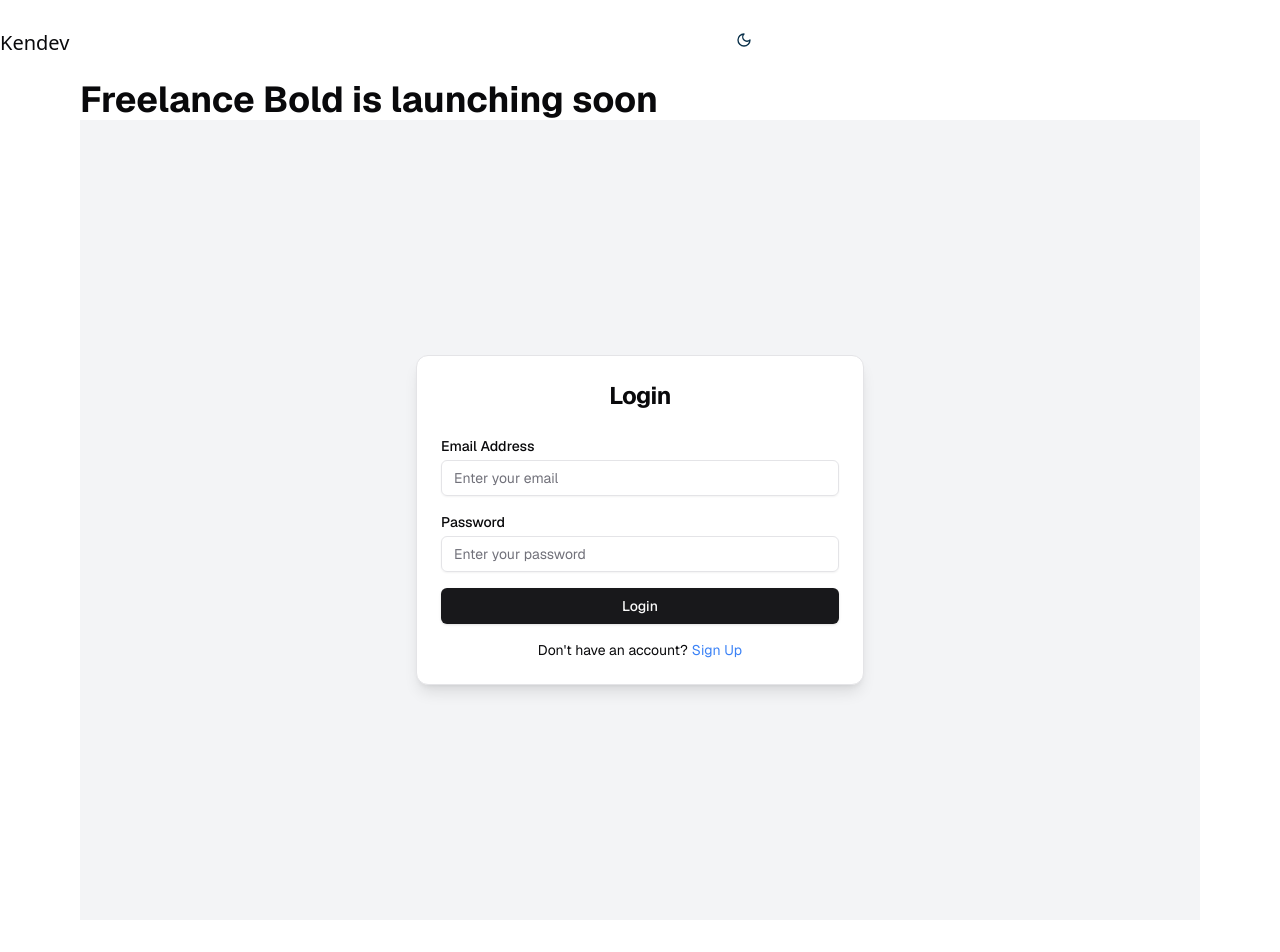
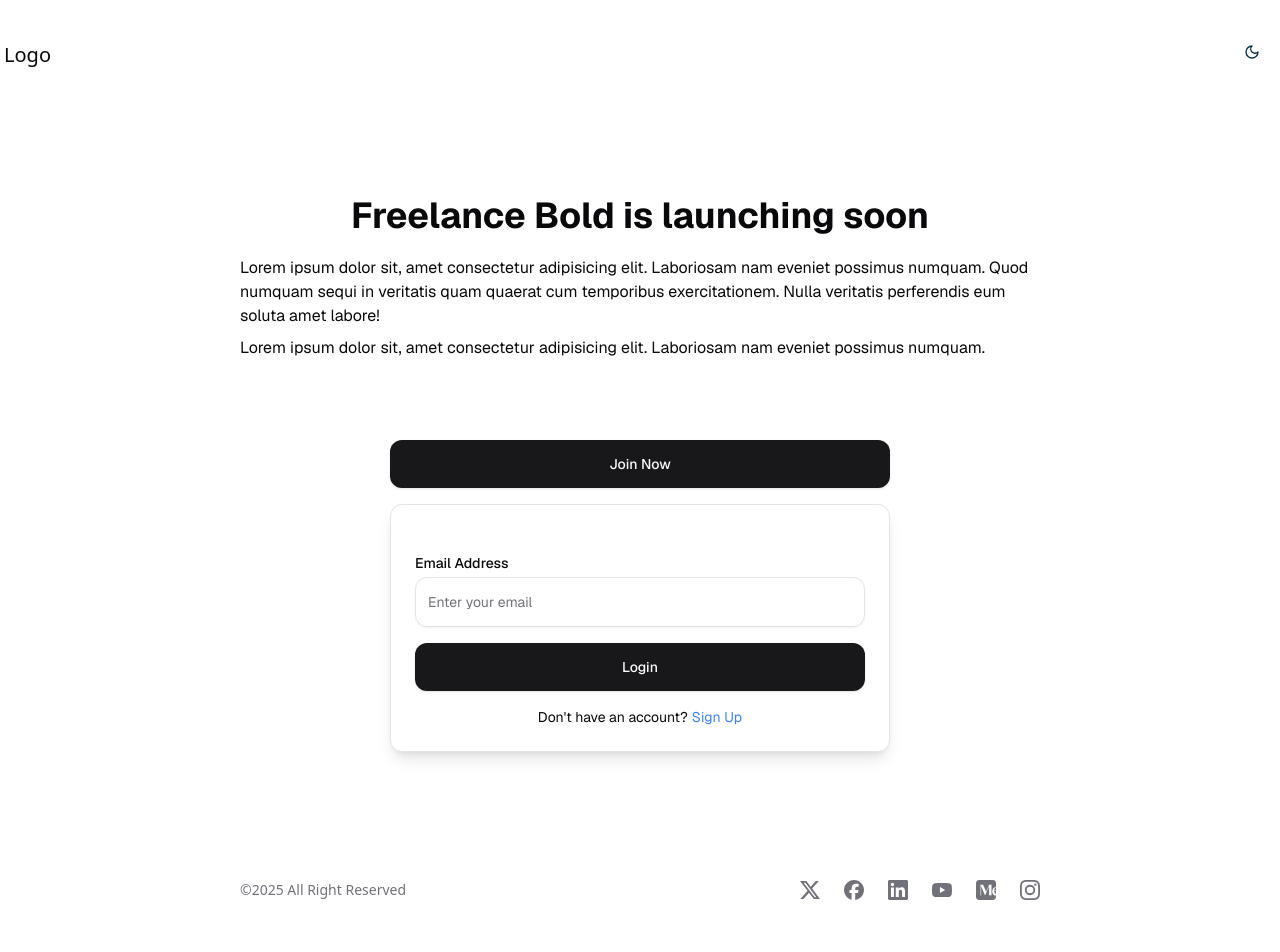
Before and after one commit to gitkarasune/HealGenix, a Next.js app: page / in a window 1280 px wide. Shown: the top 952 px of the page. Built offline with nearby package versions, Linux system fonts and the light colour scheme.

Commit message:
added more

```diff
--- a/components/footer.tsx
+++ b/components/footer.tsx
@@ -1,47 +1,82 @@
-import { FaGithub, FaLinkedinIn } from 'react-icons/fa'
-import { SiX } from 'react-icons/si'
+import {
+  SiLinkedin,
+  SiX,
+  SiFacebook,
+  SiInstagram,
+  SiYoutube,
+  SiMedium,
+} from "react-icons/si";
 
 export default function Footer() {
   return (
-    <footer className='py-8 roboto'>
-      <div className='container max-w-3xl'>
-        <div className='md:flex md:items-center md:justify-between'>
-          <div className='flex justify-center space-x-6 md:order-2'>
-          <a
-              href='https://linkedin.com/in/sune-kara'
-              target='_blank'
-              rel='noreferrer noopener'
-              className='text-muted-foreground hover:text-foreground'
+    <footer className="py-8">
+      <div className="container max-w-[800px] mx-auto">
+        <div className="md:flex md:items-center md:justify-between md:flex-row-reverse">
+          <div className="flex justify-center space-x-6 md:order-2">
+            <a
+              href="https://x.com"
+              target="_blank"
+              rel="noreferrer noopener"
+              className="text-muted-foreground hover:text-foreground"
             >
-              <span className='sr-only'>Linkedin</span>
-              <FaLinkedinIn aria-hidden='true' className='h-5 w-5' />
+              <span className="sr-only">X</span>
+              <SiX aria-hidden="true" className="h-5 w-5" />
             </a>
             <a
-              href='https://github.com/gitkarasune'
-              target='_blank'
-              rel='noreferrer noopener'
-              className='text-muted-foreground hover:text-foreground'
+              href="https://web.facebook.com"
+              target="_blank"
+              rel="noreferrer noopener"
+              className="text-muted-foreground hover:text-foreground"
             >
-              <span className='sr-only'>Github</span>
-              <FaGithub aria-hidden='true' className='h-5 w-5' />
+              <span className="sr-only">Facebook</span>
+              <SiFacebook aria-hidden="true" className="h-5 w-5" />
             </a>
             <a
-              href='https://x.com/_kendev'
-              target='_blank'
-              rel='noreferrer noopener'
-              className='text-muted-foreground hover:text-foreground'
+              href="https://linkedin.com/in"
+              target="_blank"
+              rel="noreferrer noopener"
+              className="text-muted-foreground hover:text-foreground"
             >
-              <span className='sr-only'>X</span>
-              <SiX aria-hidden='true' className='h-5 w-5' />
+              <span className="sr-only">Linkedin</span>
+              <SiLinkedin aria-hidden="true" className="h-5 w-5" />
             </a>
+            <a
+              href="https://youtube.com"
+              target="_blank"
+              rel="noreferrer noopener"
+              className="text-muted-foreground hover:text-foreground"
+            >
+              <span className="sr-only">Youtube</span>
+              <SiYoutube aria-hidden="true" className="h-5 w-5" />
+            </a>
+            <a
+              href="https://medium.dev"
+              target="_blank"
+              rel="noreferrer noopener"
+              className="text-muted-foreground hover:text-foreground"
+            >
+              <span className="sr-only">Medium</span>
+              <SiMedium aria-hidden="true" className="h-5 w-5" />
+            </a>
+            <a
+              href="https://instagram.com"
+              target="_blank"
+              rel="noreferrer noopener"
+              className="text-muted-foreground hover:text-foreground"
+            >
+              <span className="sr-only">Instgram</span>
+              <SiInstagram aria-hidden="true" className="h-5 w-5" />
+            </a>
+
           </div>
-          <div className='mt-8 md:order-11 md:mt-0'>
-            <p className='text-center text-sm leading-5 text-muted-foreground'>
-              &copy; {new Date().getFullYear()} <span className="kendev">KenDev</span>
+          <div className="mt-8 md:order-11 md:mt-0">
+            <p className="text-center text-sm leading-5 text-muted-foreground">
+              &copy;{new Date().getFullYear()}{" "}
+              <span>All Right Reserved</span>
             </p>
           </div>
         </div>
       </div>
     </footer>
-  )
+  );
 }
--- a/components/form.tsx
+++ b/components/form.tsx
@@ -13,30 +13,22 @@ const AuthForm = () => {
     };
 
     return (
-        <div className="min-h-screen flex items-center justify-center bg-gray-100 p-4">
-            <Card className="w-full max-w-md shadow-lg">
-                <CardHeader>
-                    <CardTitle className="text-2xl font-bold text-center">
-                        {isLogin ? "Login" : "Sign Up"}
-                    </CardTitle>
-                </CardHeader>
+        <div className="flex items-center justify-center p-4">
+            <Card className="w-full max-w-[500px] shadow-lg">
+                <CardHeader></CardHeader>
                 <CardContent>
                     <form className="space-y-4">
                         {!isLogin && (
                             <div>
                                 <label className="block text-sm font-medium mb-1">Name</label>
-                                <Input placeholder="Enter your name" required />
+                                <Input className="py-6 rounded-xl" placeholder="Enter your name" required />
                             </div>
                         )}
                         <div>
                             <label className="block text-sm font-medium mb-1">Email Address</label>
-                            <Input type="email" placeholder="Enter your email" required />
+                            <Input className="py-6 rounded-xl" type="email" placeholder="Enter your email" required />
                         </div>
-                        <div>
-                            <label className="block text-sm font-medium mb-1">Password</label>
-                            <Input type="password" placeholder="Enter your password" required />
-                        </div>
-                        <Button className="w-full" type="submit">
+                        <Button className="w-full" size={'lg'} type="submit">
                             {isLogin ? "Login" : "Sign Up"}
                         </Button>
                     </form>
--- a/components/header.tsx
+++ b/components/header.tsx
@@ -3,11 +3,11 @@ import ThemeToggle from "./ThemeToggle"
 
 export default function Header() {
   return (
-    <header className="fixed inset-x-0 top-0 z-50 bg-background/75 py-6 backdrop-blur-sm">
-        <nav className="container flex max-w-3xl items-center justify-between">
+    <header className="fixed inset-x-0 top-0 z-50 bg-background/75 py-9 px-1 backdrop-blur-sm">
+        <nav className="container flex max-w-[1500px] items-center justify-between mx-auto">
             <div>
                 <Link href={"/"} className="text-xl">
-                    Kendev
+                    Logo
                 </Link>
             </div>
 
--- a/components/title.tsx
+++ b/components/title.tsx
@@ -1,7 +1,31 @@
-import React from 'react'
+import React from "react";
+import { Button } from "./ui/button";
+import Link from "next/link";
 
 export default function Title() {
   return (
-    <h1 className='text-4xl font-bold'>Freelance Bold is launching soon</h1>
-  )
+    <>
+      <h1 className="text-4xl font-bold pt-[116px] flex justify-center items-center mb-5">
+        Freelance Bold is launching soon
+      </h1>
+      <p className="max-w-[800px] mx-auto mb-2">
+        Lorem ipsum dolor sit, amet consectetur adipisicing elit. Laboriosam nam
+        eveniet possimus numquam. Quod numquam sequi in veritatis quam quaerat
+        cum temporibus exercitationem. Nulla veritatis perferendis eum soluta
+        amet labore!
+      </p>
+      <p className="max-w-[800px] mx-auto mb-20">
+        Lorem ipsum dolor sit, amet consectetur adipisicing elit. Laboriosam nam
+        eveniet possimus numquam.
+      </p>
+
+      <div className="max-w-[500px] mx-auto">
+        <Link href={""}>
+          <Button className="w-full" size={"lg"}>
+            Join Now
+          </Button>
+        </Link>
+      </div>
+    </>
+  );
 }
--- a/components/ui/button.tsx
+++ b/components/ui/button.tsx
@@ -23,7 +23,8 @@ const buttonVariants = cva(
       size: {
         default: "h-9 px-4 py-2",
         sm: "h-8 rounded-md px-3 text-xs",
-        lg: "h-10 rounded-md px-8",
+        lg: "h-10 rounded-xl px-8 py-6",
+        xl: "h-12 rounded-xl px-10 py-7",
         icon: "h-9 w-9",
       },
     },
```
